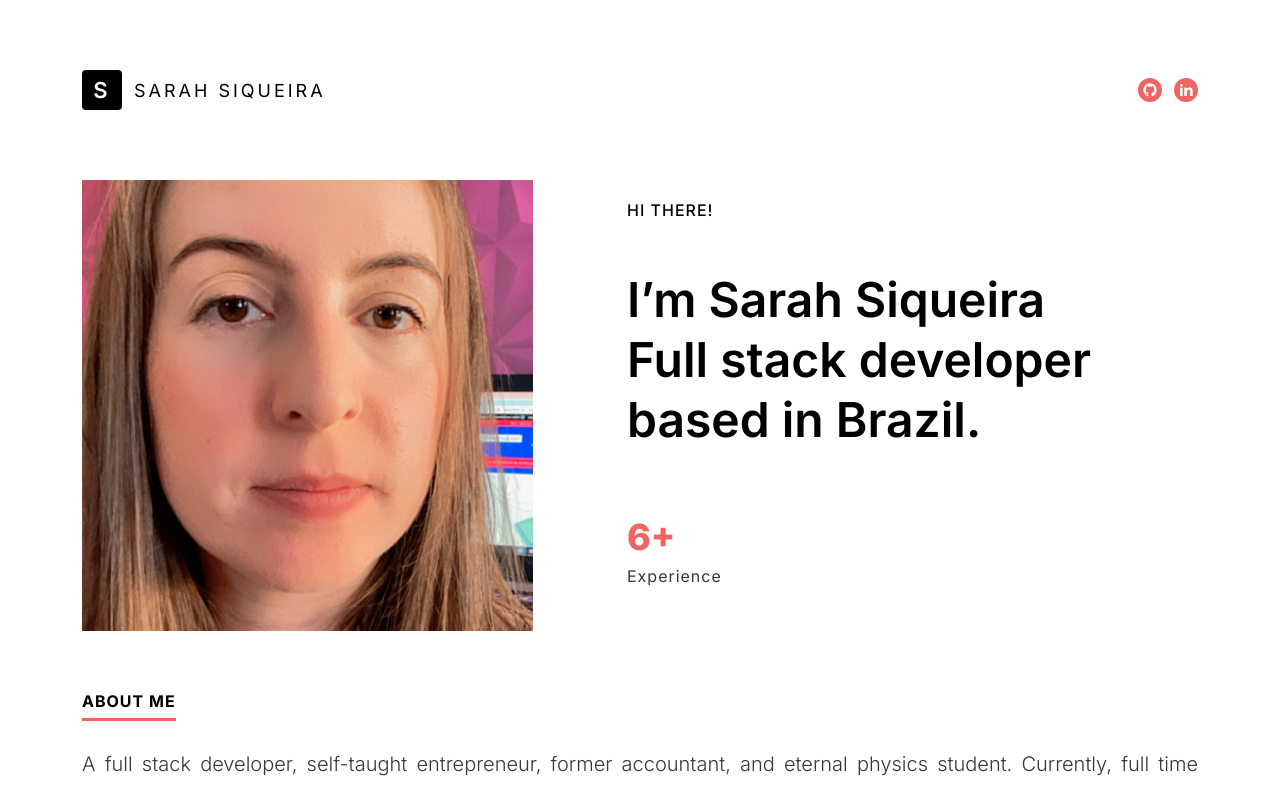
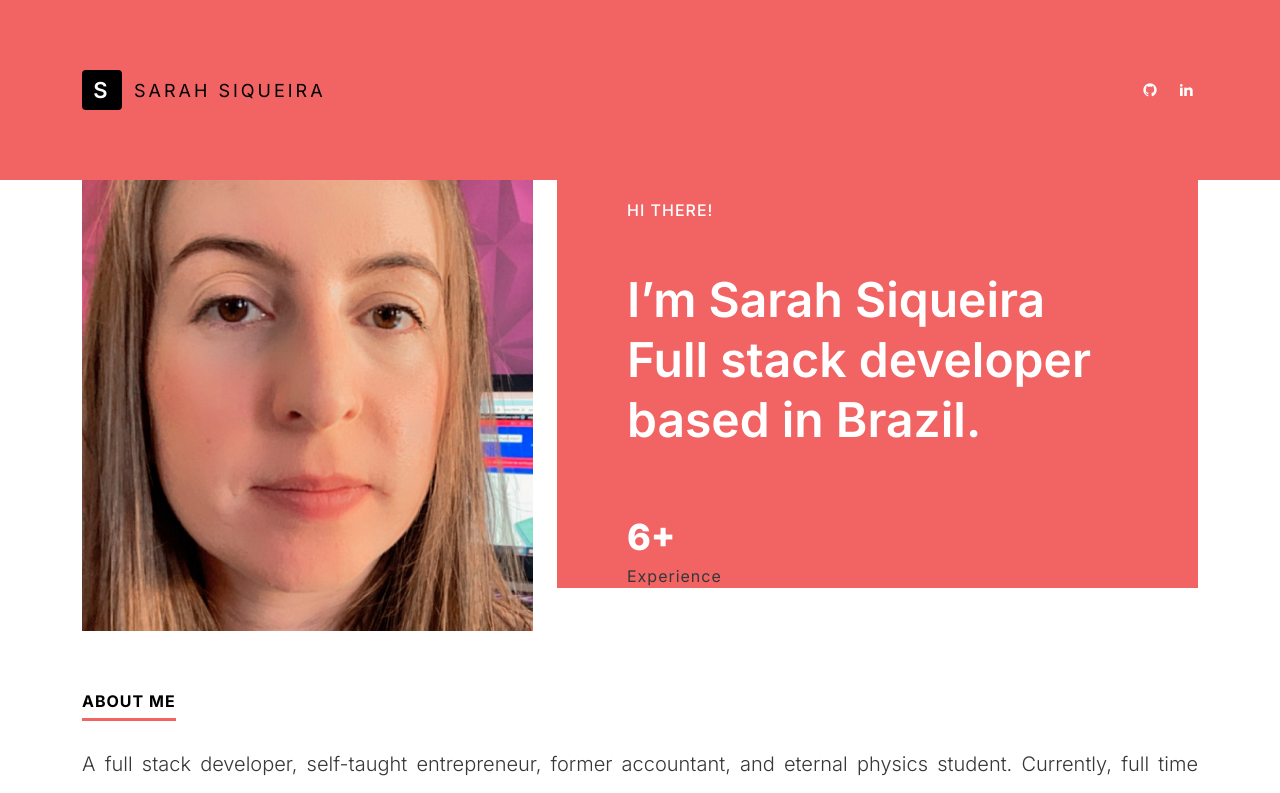
Before and after one commit to sarahcssiqueira/resume, a plain HTML site: page index.html in a window 1280 px wide. Shown: the top 793 px of the page. Drawn offline with nearby package versions, Linux system fonts and the light colour scheme.

Commit message:
resume 07-2022

```diff
--- a/assets/css/main.css
+++ b/assets/css/main.css
@@ -34,7 +34,7 @@ svg,img { max-width: 100%; height: auto; }
 /*-----------------------------------------------------------------
   1. >>> Header Style
 ----------------------------------------------------------------*/
-.ds-header{ position: fixed; top: 0; width: 100%; z-index: 5; background-color: #FFF; padding: 70px 0;transition-delay: 0s;transition-duration: 0.4s;transition-property: all;transition-timing-function: ease; }
+.ds-header{ position: fixed; top: 0; width: 100%; z-index: 5; background-color: #F26464; padding: 70px 0;transition-delay: 0s;transition-duration: 0.4s;transition-property: all;transition-timing-function: ease; }
 .ds-header.ds-fixed-header{ padding:20px 0;box-shadow: 0px 0px 20px rgba(0, 0, 0, 0.25); }
 .ds-header-inner{ display: flex; justify-content: space-between; align-items: center; }
 .ds-logo{ text-transform: uppercase; font-size: 18px; letter-spacing: 3px; color: #000; display: flex; align-items: center; }
@@ -49,13 +49,13 @@ svg,img { max-width: 100%; height: auto; }
 /*-----------------------------------------------------------------
   2. >>> Banner Style
 ----------------------------------------------------------------*/
-.ds-banner section{ padding-left: 70px; padding-right: 100px; }
+.ds-banner section{ padding-left: 70px; padding-right: 100px; background:#F26464; }
 .ds-banner section h1 span{ display: block; text-transform: uppercase; letter-spacing: 1px;  font-weight: 500; font-size: 16px; padding-bottom: 30px; }
-.ds-banner section h1{ font-weight: 600; font-size: 48px; line-height: 60px; color: #000; }
+.ds-banner section h1{ font-weight: 600; font-size: 48px; line-height: 60px; color: #ffffff; }
 .ds-numbervalulist{ list-style: none; display: flex; align-items: center; flex-wrap: wrap; margin: 0; padding: 0; margin-top: 60px; }
 .ds-numbervalulist li{ margin-right: 60px; }
 .ds-numbervalulist li:last-child{ margin-right: 0; }
-.ds-numbervalulist strong{ display: block; color: #F26464; font-size: 36px; font-weight: 800; }
+.ds-numbervalulist strong{ display: block; color: #ffffff; font-size: 36px; font-weight: 800; }
 .ds-numbervalulist span{ font-size: 16px; letter-spacing: 1px; }
 /*-----------------------------------------------------------------
   3. >>> About Style
```
